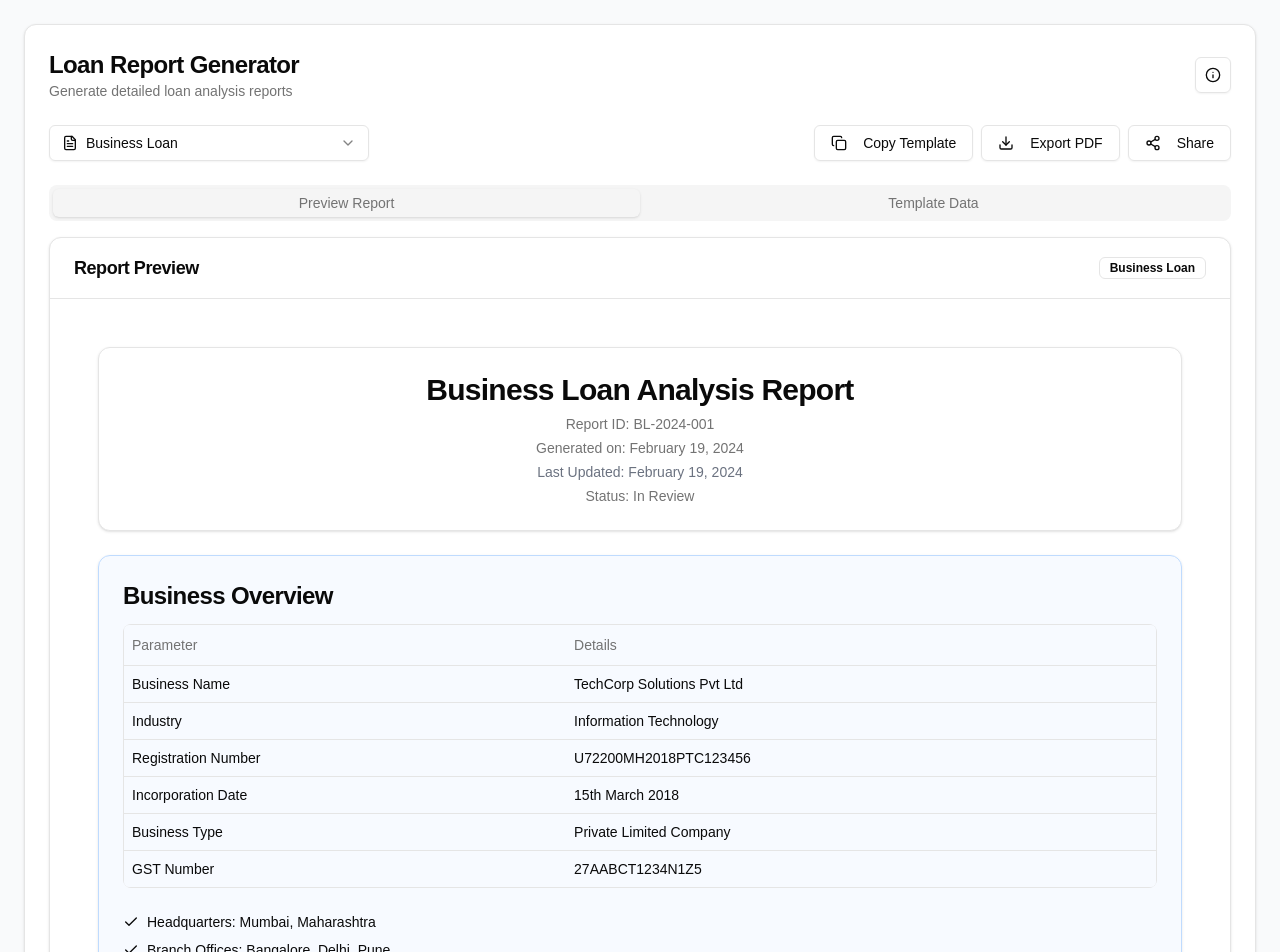
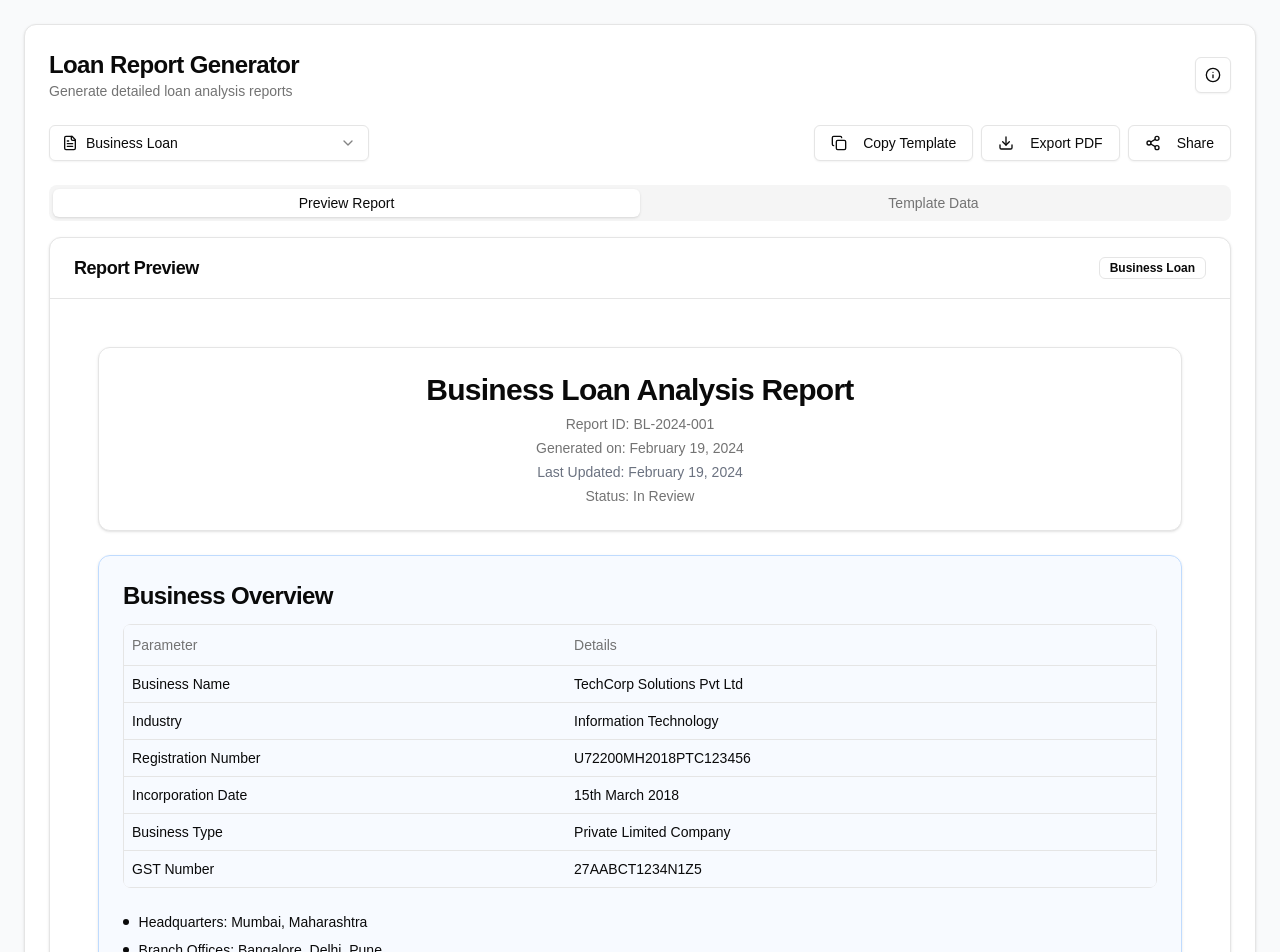
Before and after one commit to rishi-novo/ai-credit-profile-analyser, a Next.js app: page / in a window 1280 px wide. Shown: the top 952 px of the page. Built offline with nearby package versions, Linux system fonts and the light colour scheme.

Commit message:
some style and sanity improvements

```diff
--- a/src/components/Section.jsx
+++ b/src/components/Section.jsx
@@ -12,13 +12,13 @@
 
 // Define background color variants for sections
 const sectionStyles = {
-    primary: "bg-blue-50/50 dark:bg-blue-950/50 border-blue-200 dark:border-blue-800",
-    secondary: "bg-purple-50/50 dark:bg-purple-950/50 border-purple-200 dark:border-purple-800",
-    neutral: "bg-gray-50/50 dark:bg-gray-950/50 border-gray-200 dark:border-gray-800",
-    info: "bg-cyan-50/50 dark:bg-cyan-950/50 border-cyan-200 dark:border-cyan-800",
-    success: "bg-green-50/50 dark:bg-green-950/50 border-green-200 dark:border-green-800",
-    danger: "bg-red-50/50 dark:bg-red-950/50 border-red-200 dark:border-red-800",
-    warning: "bg-yellow-50/50 dark:bg-yellow-950/50 border-yellow-200 dark:border-yellow-800"
+    primary: "bg-blue-50/50 border-blue-200",
+    secondary: "bg-purple-50/50 border-purple-200",
+    neutral: "bg-gray-50/50 border-gray-200",
+    info: "bg-cyan-50/50 border-cyan-200",
+    success: "bg-green-50/50 border-green-200",
+    danger: "bg-red-50/50 border-red-200",
+    warning: "bg-yellow-50/50 border-yellow-200"
 };
 
 // Define header icons for different section types
--- a/src/components/mirco/Heading.jsx
+++ b/src/components/mirco/Heading.jsx
@@ -5,7 +5,7 @@
 const Heading = ({ level = 1, text, style = {}, className }) => {
     const Tag = `h${level}`;
     const baseStyles = {
-        1: 'scroll-m-20 text-4xl font-extrabold tracking-tight lg:text-5xl',
+        1: 'scroll-m-20 text-5xl font-extrabold tracking-tight lg:text-5xl',
         2: 'scroll-m-20 border-b pb-2 text-3xl font-semibold tracking-tight first:mt-0',
         3: 'scroll-m-20 text-2xl font-semibold tracking-tight',
         4: 'scroll-m-20 text-xl font-semibold tracking-tight',
@@ -16,7 +16,7 @@
     return (
         <Tag
             className={cn(baseStyles[level], className)}
-            style={{ color: style.color || 'inherit' }}
+            style={{ color: style?.color || 'inherit' }}
         >
             {text}
         </Tag>
--- a/src/components/mirco/List.jsx
+++ b/src/components/mirco/List.jsx
@@ -1,6 +1,4 @@
 // src/components/micro/List.jsx
-import { Check } from "lucide-react";
-
 const List = ({ items = [], style = {} }) => (
     <div className="space-y-2">
         {items.map((item, index) => (
@@ -8,8 +6,14 @@
                 key={index}
                 className="flex items-center space-x-2"
             >
-                <Check className="h-4 w-4" style={{ color: style.color || 'inherit' }} />
-                <span className="text-sm" style={{ color: style.color || 'inherit' }}>
+                <span
+                    className="inline-block w-1.5 h-1.5 rounded-full"
+                    style={{
+                        backgroundColor: style?.color || 'currentColor',
+                        marginRight: '0.1rem'
+                    }}
+                />
+                <span className="text-sm" style={{ color: style?.color || 'inherit' }}>
                     {item}
                 </span>
             </div>
--- a/src/components/mirco/Paragraph.jsx
+++ b/src/components/mirco/Paragraph.jsx
@@ -4,7 +4,7 @@
 const Paragraph = ({ text, style = {} }) => (
     <p
         className="text-base mb-4 leading-relaxed"
-        style={{ color: style.color || 'inherit' }}
+        style={{ color: style?.color || 'inherit' }}
     >
         {text}
     </p>
--- a/src/components/ui/alert.jsx
+++ b/src/components/ui/alert.jsx
@@ -10,7 +10,7 @@
       variant: {
         default: "bg-background text-foreground",
         destructive:
-          "border-destructive/50 text-destructive dark:border-destructive [&>svg]:text-destructive",
+          "border-destructive/50 text-destructive [&>svg]:text-destructive",
       },
     },
     defaultVariants: {
--- a/src/styles/globals.css
+++ b/src/styles/globals.css
@@ -5,23 +5,6 @@
 :root {
   --background: #ffffff;
   --foreground: #171717;
-}
-
-@media (prefers-color-scheme: dark) {
-  :root {
-    --background: #0a0a0a;
-    --foreground: #ededed;
-  }
-}
-
-body {
-  color: var(--foreground);
-  background: var(--background);
-  font-family: Arial, Helvetica, sans-serif;
-}
-
-@layer base {
-  :root {
   --background: 0 0% 100%;
   --foreground: 0 0% 3.9%;
   --card: 0 0% 100%;
@@ -48,38 +31,18 @@
   --chart-5: 27 87% 67%;
   --radius: 0.5rem;
 }
-  .dark {
-    --background: 0 0% 3.9%;
-    --foreground: 0 0% 98%;
-    --card: 0 0% 3.9%;
-    --card-foreground: 0 0% 98%;
-    --popover: 0 0% 3.9%;
-    --popover-foreground: 0 0% 98%;
-    --primary: 0 0% 98%;
-    --primary-foreground: 0 0% 9%;
-    --secondary: 0 0% 14.9%;
-    --secondary-foreground: 0 0% 98%;
-    --muted: 0 0% 14.9%;
-    --muted-foreground: 0 0% 63.9%;
-    --accent: 0 0% 14.9%;
-    --accent-foreground: 0 0% 98%;
-    --destructive: 0 62.8% 30.6%;
-    --destructive-foreground: 0 0% 98%;
-    --border: 0 0% 14.9%;
-    --input: 0 0% 14.9%;
-    --ring: 0 0% 83.1%;
-    --chart-1: 220 70% 50%;
-    --chart-2: 160 60% 45%;
-    --chart-3: 30 80% 55%;
-    --chart-4: 280 65% 60%;
-    --chart-5: 340 75% 55%;
-  }
+
+body {
+  color: var(--foreground);
+  background: var(--background);
+  font-family: Arial, Helvetica, sans-serif;
 }
 
 @layer base {
   * {
     @apply border-border;
   }
+
   body {
     @apply bg-background text-foreground;
   }
--- a/tailwind.config.js
+++ b/tailwind.config.js
@@ -1,6 +1,5 @@
 /** @type {import('tailwindcss').Config} */
 module.exports = {
-    darkMode: ["class"],
 	content: [
 		"./src/pages/**/*.{js,ts,jsx,tsx,mdx}",
 		"./src/components/**/*.{js,ts,jsx,tsx,mdx}",
```
Lines whose indentation alone changed are shown as unchanged.
